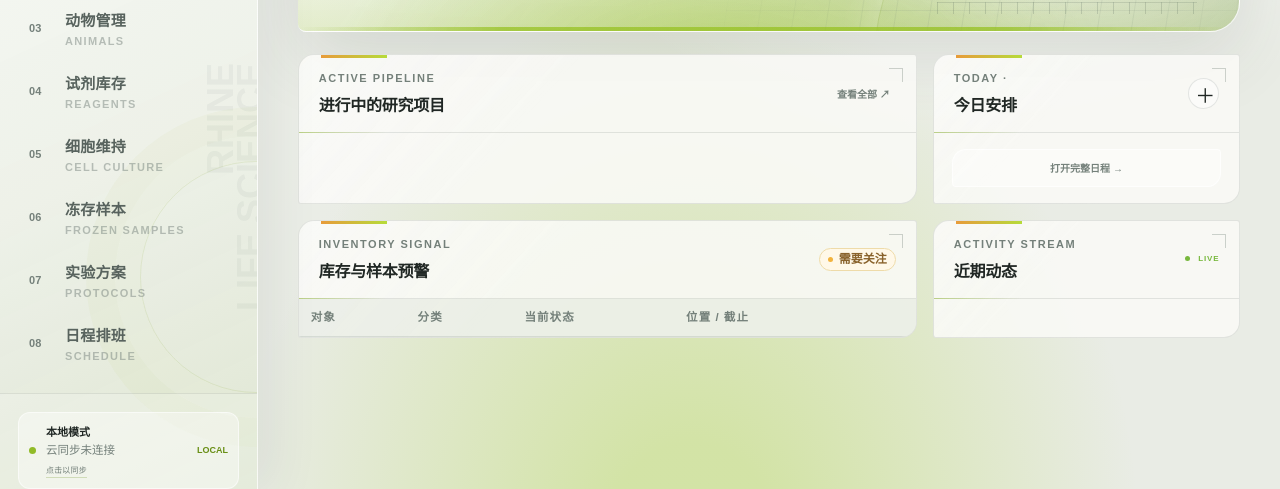
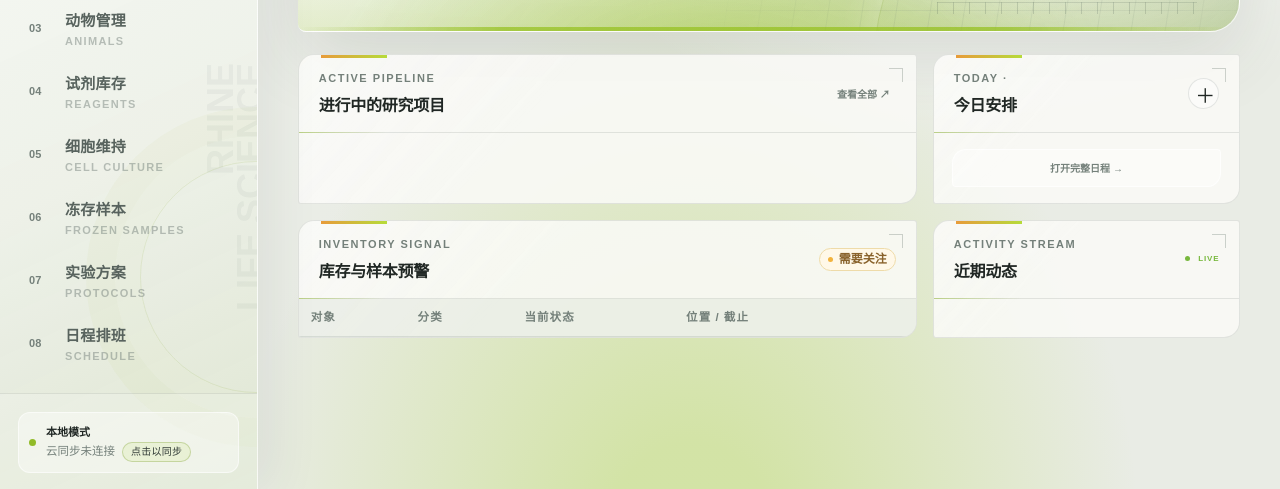
Before and after one commit to HalleyLab/Rhine_Lab, a browser extension: page index.html in a window 1280 px wide. Shown: the part 311-800 px from the top of the page. Drawn offline with Linux system fonts and the light colour scheme.

Commit message:
Refine local device sync control

```diff
--- a/css/rhine-lab-v019.css
+++ b/css/rhine-lab-v019.css
@@ -352,28 +352,60 @@
     .sync-transfer-panel { margin-inline: 15px; padding: 14px; }
     .sync-transfer-actions .button { width: 100%; }
 }
+.system-status {
+    grid-template-columns: auto minmax(0, 1fr);
+}
+
+.system-sync-row {
+    display: flex;
+    align-items: center;
+    gap: 7px;
+    margin-top: 3px;
+}
+
+.system-status .system-sync-row small { margin-top: 0; }
+
 .local-transfer-control {
     display: inline-flex;
-    margin-top: 4px;
-    padding: 0 0 1px;
-    border: 0;
-    border-bottom: 1px solid rgba(105, 143, 21, .24);
-    color: #6f7c75;
-    background: transparent;
+    align-items: center;
+    justify-content: center;
+    flex: 0 0 auto;
+    width: fit-content;
+    margin: 0;
+    padding: 4px 8px;
+    border: 1px solid rgba(105, 143, 21, .28);
+    border-radius: 999px;
+    color: #303a35;
+    background: rgba(184, 218, 79, .14);
     font-family: "SimHei", "Heiti SC", "Microsoft YaHei", sans-serif;
-    font-size: 8px;
+    font-size: 10px;
     font-weight: 400;
-    line-height: 1.2;
+    line-height: 1;
     letter-spacing: .02em;
     cursor: pointer;
+    transition: color .16s ease, border-color .16s ease, background-color .16s ease;
 }
 
 html[lang="en"] .local-transfer-control { font-family: Helvetica, Arial, sans-serif; }
-.local-transfer-control:hover { color: #698f15; border-bottom-color: currentColor; }
+.local-transfer-control:hover {
+    color: #4f6f0d;
+    border-color: rgba(105, 143, 21, .56);
+    background: rgba(184, 218, 79, .24);
+}
 .local-transfer-control[hidden] { display: none !important; }
 .portable-sync-dialog article { width: min(620px, calc(100vw - 32px)); }
 .portable-sync-dialog .sync-transfer-panel { margin-bottom: 18px; }
-.dark-theme .local-transfer-control { color: var(--accent); }
+.dark-theme .local-transfer-control {
+    color: #e4edcb;
+    border-color: rgba(184, 218, 79, .36);
+    background: rgba(184, 218, 79, .1);
+}
+
+.dark-theme .local-transfer-control:hover {
+    color: #f1f7df;
+    border-color: rgba(184, 218, 79, .62);
+    background: rgba(184, 218, 79, .18);
+}
 
 @media (max-width: 640px) {
     .portable-sync-dialog article { width: min(100%, calc(100vw - 18px)); }
--- a/index.html
+++ b/index.html
@@ -16,7 +16,7 @@
     <link rel="apple-touch-icon" href="images/rhine-life-app-icon.png?v=0.1.9">
     <link rel="stylesheet" href="css/rhine-lab.css?v=20260815-1">
     <link rel="stylesheet" href="css/rhine-dashboard-refresh.css?v=20260814-1">
-    <link rel="stylesheet" href="css/rhine-lab-v019.css?v=0.1.9-local-transfer-refined">
+    <link rel="stylesheet" href="css/rhine-lab-v019.css?v=0.1.9-local-transfer-inline-no-badge">
 </head>
 <body>
     <div class="app-boot-screen" id="appBootScreen" role="status" aria-live="polite" aria-label="正在载入 Rhine Lab">
@@ -48,7 +48,7 @@
             </nav>
 
             <div class="sidebar-foot">
-                <div class="system-status"><span class="pulse-dot"></span><div><strong id="systemConnectionLabel">本地模式</strong><small id="systemSyncLabel">云同步未连接</small><button class="local-transfer-control" id="localTransferControl" type="button" aria-controls="portableSyncDialog" aria-haspopup="dialog">点击以同步</button></div><b id="systemSyncBadge">LOCAL</b></div>
+                <div class="system-status"><span class="pulse-dot"></span><div><strong id="systemConnectionLabel">本地模式</strong><span class="system-sync-row"><small id="systemSyncLabel">云同步未连接</small><button class="local-transfer-control" id="localTransferControl" type="button" aria-controls="portableSyncDialog" aria-haspopup="dialog">点击以同步</button></span></div></div>
                 <button class="clear-workspace-button" type="button" data-open-clear-workspace><span>⌫</span><span><strong>清空当前工作区</strong><small>删除本工作区的全部记录</small></span></button>
             </div>
         </aside>
```
